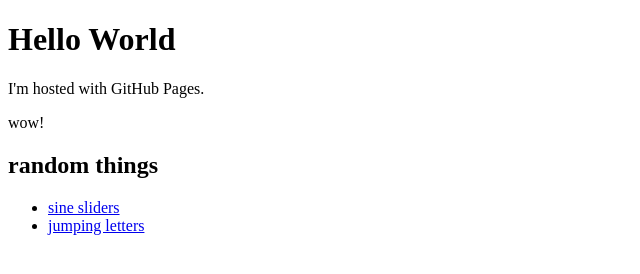
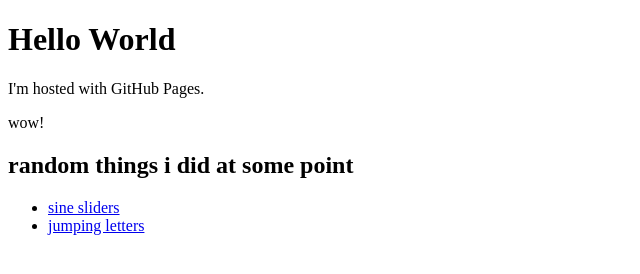
Before and after one commit to Danomaster/danomaster.github.io, a plain HTML site: page index.html in a window 1280 px wide. Shown: the whole page, without its empty margins (0-640 px from the left). Drawn offline with Linux system fonts and the light colour scheme.

Commit message:
Update index.html

```diff
--- a/index.html
+++ b/index.html
@@ -5,7 +5,7 @@
 <p>I'm hosted with GitHub Pages.</p>
   <p>wow!</p>
 
-  <h2>random things</h2>
+  <h2>random things i did at some point</h2>
   <ul>
     <li><a href="rnd/sine-sliders/">sine sliders</a></li>
     <li><a href="rnd/text-jumps/">jumping letters</a></li>
```
